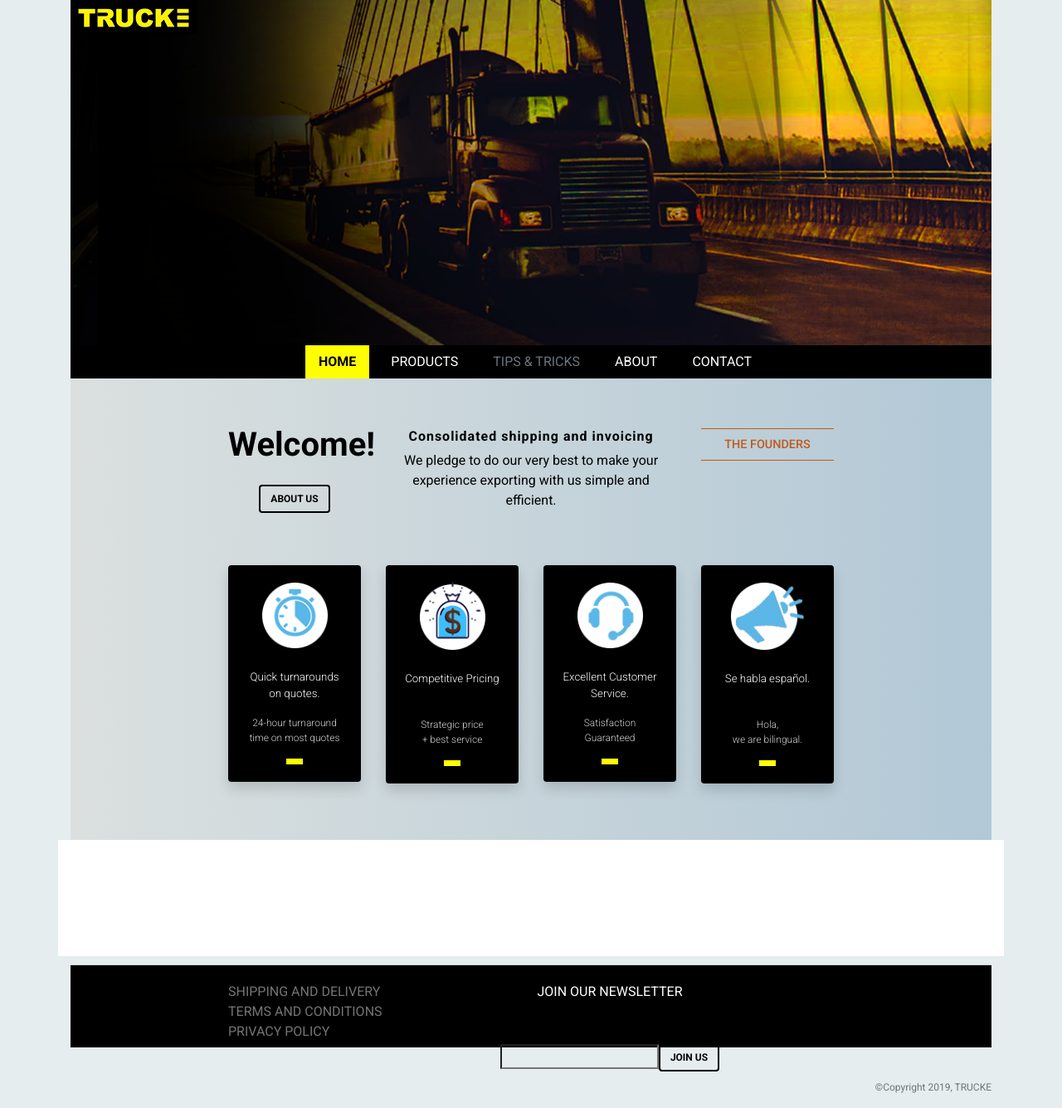
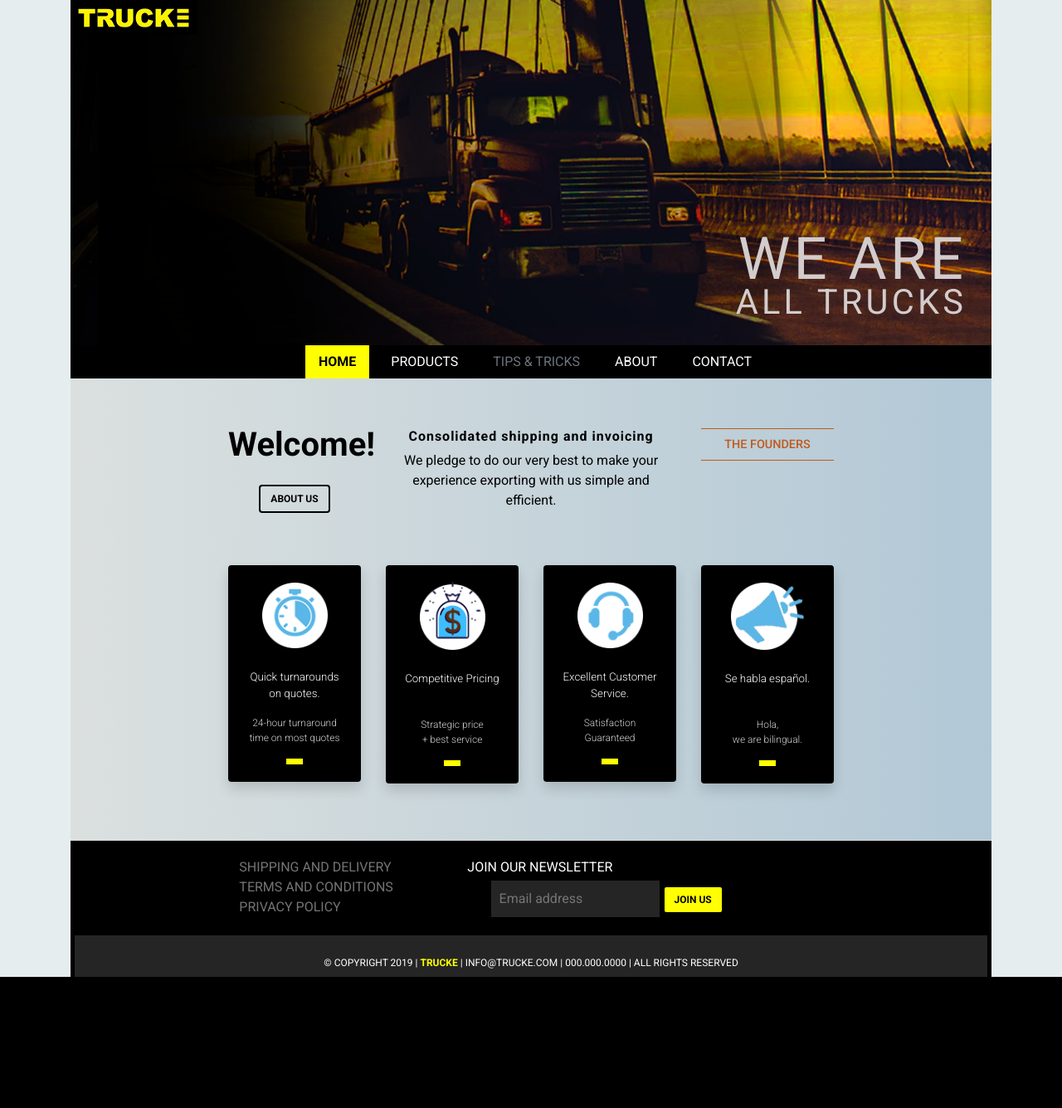
Before and after one commit to mollyme/trucke, a PHP site: page /index.html in a window 1280 px wide. Shown: the whole page at 83% size. After the commit the page ends 1177 px from the top, so only its background shows below. Run offline with PHP 8.4, Linux system fonts and the light colour scheme; some libraries are stand-ins or nearby versions.

Commit message:
footer added with bug

```diff
--- a/css/style.css
+++ b/css/style.css
@@ -15,19 +15,15 @@ img {
 }
 
 a, a:hover, a:active, a:visited{text-decoration: none; cursor:pointer;}
-a.red{color:#AB1A1A;}
 
 #grad {
   background-image: linear-gradient(to right, red , yellow);
 }
 
-
-.logo{
-z-index:1000;
-
 }
 
 .underground{position: relative;}
+
 /*-------- nav-bar   -------------*/
 .nav-bar{
   display: flex;
@@ -78,13 +74,16 @@ z-index:1000;
     object-position: center;
     margin-top:0;
    }
-.pushleft{text-align: left; top:40%; font-size:220%;margin-left:20px;}
+
+.pushleft{
+    text-align: left;
+    top:40%;
+    font-size:220%;
+    margin-left:20px;
+}
 
 /*------------ misc sections ---------- */
 
-.social{
-   float:right;
-}
 
 .logo{
   margin:0;
@@ -94,18 +93,12 @@ z-index:1000;
   margin:1  0px 0px 0px 50px;
   z-index:1000;
 }
-.tiny{text-align: right;font-size:12px;}
-.divider{
-    background-color:#fff;
-    height:140px;
+
+.tiny{
+    text-align:center!important;
+    font-size:12px;
+    vertical-align:text-bottom !important;
 }
-
-hr{
-    background-color: #d8d8d8;
-    height: 1px;
-    border: 0;
-    margin-top:100px;
- }
 
 drawline {
   line-height: 1;
@@ -133,12 +126,6 @@ drawline {
  margin-top:20px;
 }
 
-
-input, textarea, button{
-    background-color: transparent!important;
-
-}
-
 h1:after {
   left: 100%;
   margin:0 15px;
@@ -159,22 +146,22 @@ h1:after {
 
 /*-------- headings  -------------*/
 
-h3{ /*text over main image */
+h2{ /*text over main image */
     position: absolute;
-   	top: 40%;
+   	top: 70%;
    	width: 100%;
-   	color:#ffffff;
+   	color:#d3cccc;
     text-transform: uppercase;
     font-weight: 400;
-    letter-spacing: 1.5px;
-    line-height: 1.5em;
-    text-align: center;
-    font-size: 100%;
+    line-height: 1em;
+    letter-spacing: .1em;
+    text-align: right;
+    font-size: 260%;
+    padding-right:30px;
+}
+.150p{font-size:45px;}
 
-
-}
-
-h2{/*divider copy */
+h3{/*divider copy */
     font-size:100%;
     padding:60px;
     color:#000;
@@ -257,11 +244,6 @@ button:hover{
     text-align: justify;
 	}
 
-.line{
-	border-right:1px #737573 solid;
-
-}
-
 
 
 
@@ -337,11 +319,6 @@ button:hover{
     padding:0;
 }
 
-
-
-
-
-
 /* The Modal (background) */
 .modal {
     display: none; /* Hidden by default */
@@ -388,7 +365,6 @@ button:hover{
 
 /*-------- contact section  -------------*/
 #contact{
-
     margin:0 auto;
     margin-top:60px;
 }
@@ -402,19 +378,18 @@ button:hover{
 
 .contact-info{ background:#F3F1F1;  text-align: center;}
 
-form{padding:30px 0;}
+/*form{padding:30px 0;} */
 
 /*-------- footer  -------------*/
 footer{
 	background:#000;
     text-align: center;
     color:#737573;
-    height:100px;
-   	padding-top:20px;
-    margin-top:10px;
+   	padding:20px 20px 0px 20px;
     border-top:1px solid #d8d8d8;
 }
-
+.btn-light{background-color:#ffff00!important;color:#000!important;}
+.btn-light:hover{background-color:#ffffff!important;color:#000!important;}
 .nav-footer{list-style-type: none; margin:0;padding:0px;}
 .nav-footer li{text-align: left;}
 .nav-footer li a{ color:#737573;text-decoration: none;}
@@ -427,12 +402,38 @@ footer{
     margin:0 auto;
     padding:40px;
 }
+input, textarea, button{
+    background-color: transparent!important;
+}
 
-.thankyou p{text-align: center!important;}
+footer p{
+    text-align: left!important;
+    color:#fff; margin:0 !important;
+    padding:0px !important
+}
+
+footer input[type="text"] {
+    background:#252525!important;
+}
 .errortext{color:#f79120;}
+
 a.error_note {text-decoration: none;}
 
+.shine {color:#ffff00;}
+.gray{background:#252525; height:50px;}
 
+.inputgray{
+    background:#252525!important;
+    padding:10px!important;
+    margin-bottom:0 !important;
+    border:0!important;
+    text-align: left!important;
+}
+
+.form_wnomargin{
+    margin:0!important;
+    padding:0px!important;
+}
 
    .thankyou h4{
        color:#4db9c1;
--- a/index.html
+++ b/index.html
@@ -1,4 +1,5 @@
     <!DOCTYPE html>
+<html>
 <head>
  <meta charset="utf-8">
  <meta http-equiv="X-UA-Compatible" content="IE=edge">
@@ -9,22 +10,24 @@
   <title>TRUCKE - WE ARE ALL TRUCKS.</title>
   <link href="css/trucke.css" rel="stylesheet">
   <link href="https://fonts.googleapis.com/css?family=Open+Sans:300,400,600,700" rel="stylesheet">
+    <link rel="stylesheet" href="css/style.css" rel="stylesheet">
+
     <link href="https://fonts.googleapis.com/css?family=Roboto+Slab:100,300,400" rel="stylesheet">
-    <link href=https://fonts.googleapis.com/css?family=Roboto:100,300,400,500,700" rel="stylesheet">
+    <link href="https://fonts.googleapis.com/css?family=Roboto:100,300,400,500,700" rel="stylesheet">
 
 
-   <link rel="stylesheet" href="css/style.css">
 </head>
 <body>
     <div class="container">
 
+             <header> <!-- start_of header -->
 
-             <header>
          	  <div class="logo">
                 <img src="images/trucke-logo.png" />
             </div>
             <div class="banner">
                 <img src="images/main.png"  width="100%" height="100%" />
+                <h2><span style="font-size:170%;">WE ARE</span><br>ALL TRUCKS</h2>
             </div>
             <nav class="nav nav-pills justify-content-center">
               <a class="nav-link active" href="index.html">HOME</a>
@@ -35,9 +38,9 @@
             </nav>
 
             </header>
-     <!-- end_of display image slogan -->
+     <!-- end_of header -->
 
-<!-- home section -->
+<!-- start of home section -->
         <section id="home">
             <div class="row">
                 <div class="col-md-2"></div>
@@ -55,11 +58,11 @@
             </div>
 
 
-        <!-- end home section -->
+        <!-- end_of home_section -->
 
 
 
-     <!-- highlights section -->
+     <!-- start_of highlights_section -->
      <div class="container marketing">
 
     <!-- Four columns with cards wiht company hightlights -->
@@ -83,8 +86,8 @@
           <div class="card mb-2 shadow">
             <img class="highlight" src="images/pricing-icon.png" width="50%" />
             <div class="card-body">
-                <p class="card-text-title">Competitive Pricing </br></br></p>
-                  <p class="card-text">Strategic price</br>+ best service
+                <p class="card-text-title">Competitive Pricing <br><br></p>
+                  <p class="card-text">Strategic price<br>+ best service
                             </p>
                <div id="base"></div>
 
@@ -96,7 +99,7 @@
           <div class="card mb-2 shadow">
             <img class="highlight" src="images/customer-icon.png" width="50%" />
             <div class="card-body">
-             <p class="card-text-title">Excellent Customer</br> Service.</p>
+             <p class="card-text-title">Excellent Customer<br> Service.</p>
                 <p class="card-text">Satisfaction Guaranteed
                             </p><div id="base"></div>
 
@@ -108,8 +111,8 @@
           <div class="card mb-2 shadow">
             <img class="highlight" src="images/espaniol-icon.png" width="56%" />
             <div class="card-body">
-              <p class="card-text-title">Se habla espa&ntilde;ol.</br></br></p>
-                    <p class="card-text">Hola, </br>we are bilingual.
+              <p class="card-text-title">Se habla espa&ntilde;ol.<br><br></p>
+                    <p class="card-text">Hola, <br>we are bilingual.
                             </p><div id="base"></div>
 
 
@@ -120,17 +123,11 @@
 </div>
 </section>
 
-        <!--end of highlights section -->
-
-       <!-- divider -->
-    		<div class="row divider">
+        <!--end_of highlights section -->
 
 
-    		</div>
-         <!-- end of divider -->
 
-
-	<footer>
+	<footer> <!-- start_of footer -->
         <div class="row">
             <div class="col-md-2"></div>
             <div class="col-md-3">
@@ -143,20 +140,25 @@
                	</nav>
             </div>
             <div class="col-md-4">
-                <p style="color:#fff;">JOIN OUR NEWSLETTER</p></br>
-                <input type="text"><button type="button" class="btn btn-primary">JOIN US</button></a>
-
+                <p>JOIN OUR NEWSLETTER</p>
+                     <form class="form_wnomargin mailinglist" method="post" action="send_toemail2.php">
+     			        <div class="form-group">
+            			 <input name="email" type="email" class="inputgray" id="email" aria-describedby="email" placeholder="Email address">
+          			       <a href="join.php"><button type="button" class="btn btn-primary btn-light">JOIN US</button></a>
+                       </div>
+                    </form>
             </div>
         </div>
-        <div class="row">
-            <div class="col-md-10"></div>
-            <div class="col-md-2">
+            <div class="row gray">
+                <div class="col-md-12"><br>
+                    <p class="tiny" style="vertical-align: center;"> © COPYRIGHT 2019 | <strong class="shine">
+                        TRUCKE </strong> | INFO@TRUCKE.COM | 000.000.0000 | ALL RIGHTS RESERVED
+                    </p>
+                </div>
+            </div>
 
-                <p class="tiny">&copy;Copyright 2019, TRUCKE <br> </p>
-            </div>
-        </div>
-    </footer>
-</div>
+    </footer> <!-- end_of footer -->
+</div> <!-- end_of container -->
  <!-- jQuery -->
     <script src="js/jquery-3.1.1.min.js"></script>
 
```
Also changed, not shown: contact.html (+34 -29 lines).
